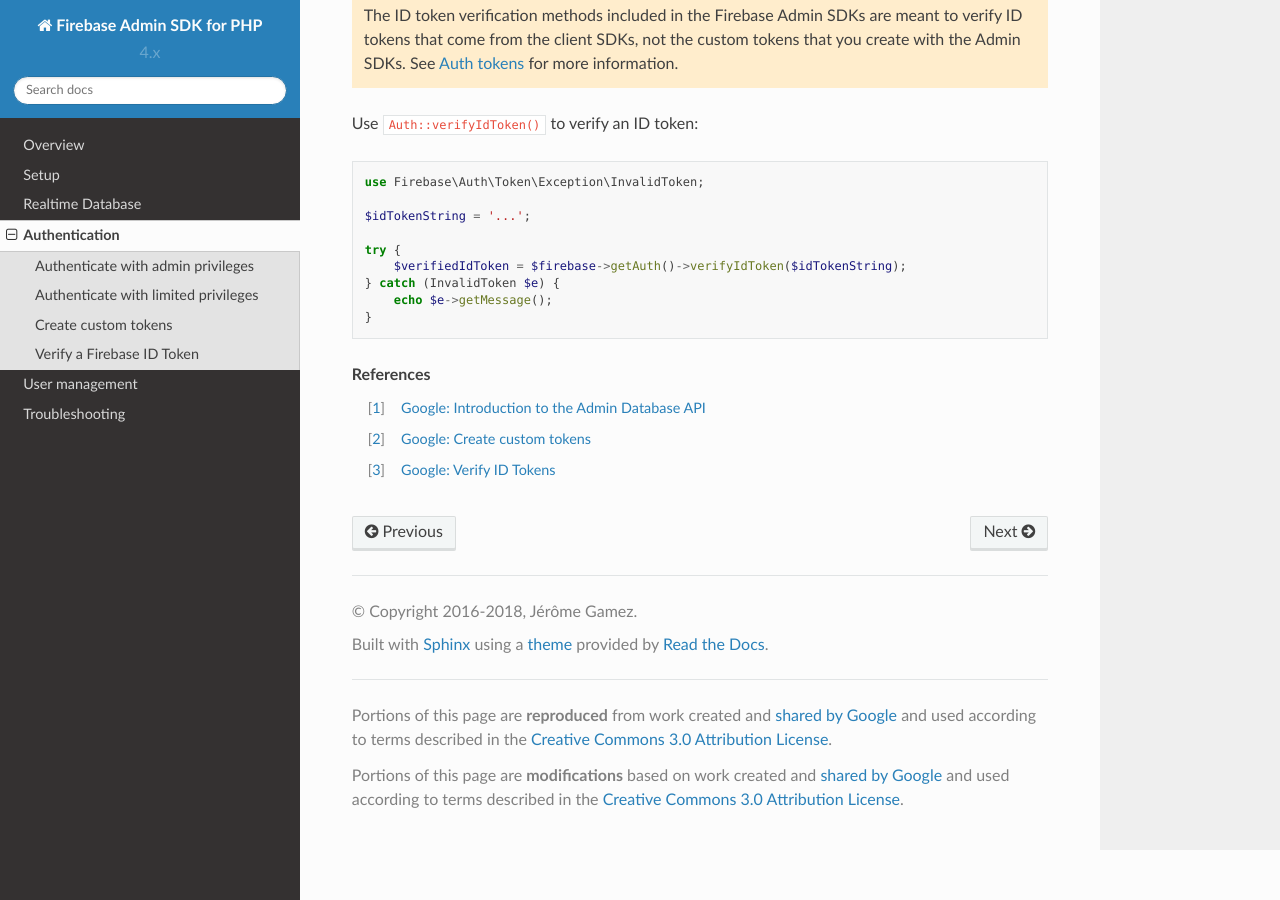
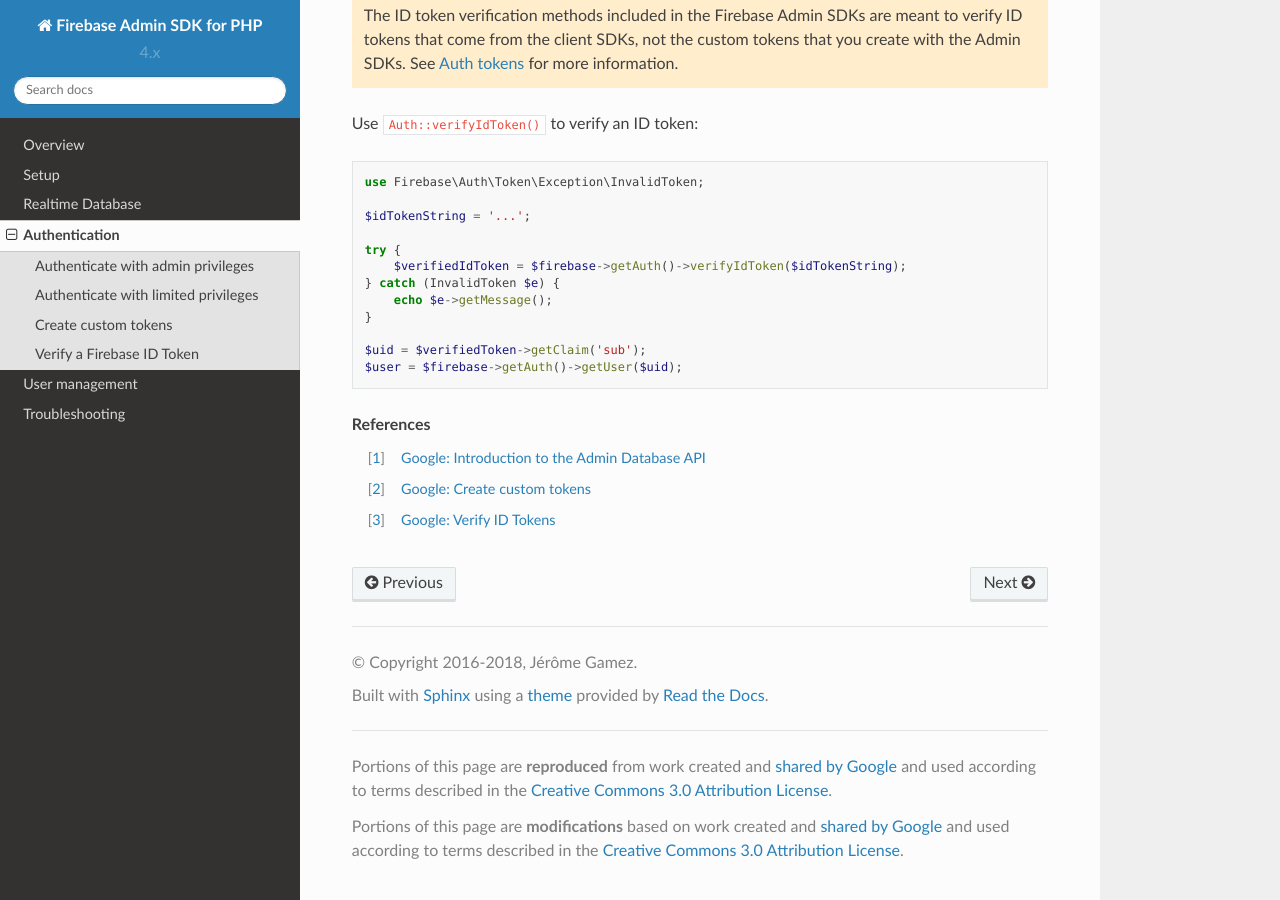
Before and after one commit to kreait/firebase-php, a Sphinx documentation site: the page built from docs/authentication.rst, in a window 1280 px wide and 900 px high, scrolled down 2779 px. Built offline with Sphinx 7.4.7 and the Read the Docs theme 2.0.0, drawn with Linux system fonts in a browser that asks for light colours.

Commit message:
Document the extraction of a user id

```diff
--- a/docs/authentication.rst
+++ b/docs/authentication.rst
@@ -155,6 +155,9 @@
         echo $e->getMessage();
     }
 
+    $uid = $verifiedToken->getClaim('sub');
+    $user = $firebase->getAuth()->getUser($uid);
+
 .. rubric:: References
 
 .. [#f1] `Google: Introduction to the Admin Database API <https://firebase.google.com/docs/database/admin/start>`_
```
